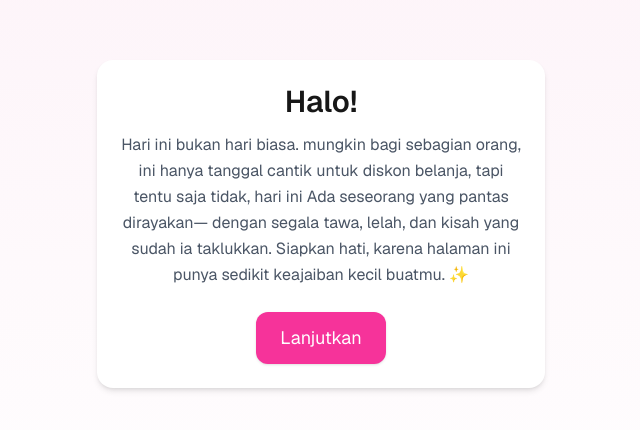
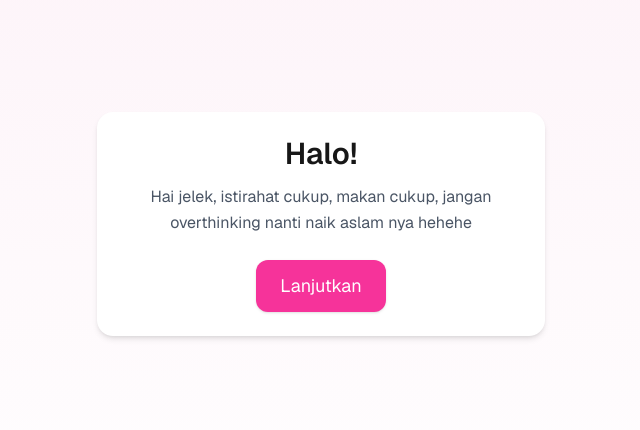
Before and after one commit to nonaana111192-max/Birthday, a Next.js app: page / in a window 1280 px wide. Shown: the part 176-606 px from the top of the page, without its empty margins (319-959 px from the left). Built offline with nearby package versions, Linux system fonts and the light colour scheme.

Commit message:
Update StageOne.js

```diff
--- a/app/components/StageOne.js
+++ b/app/components/StageOne.js
@@ -11,11 +11,9 @@ export default function StageOne({ next }) {
     >
       <h1 className="text-3xl font-semibold mb-3">Halo!</h1>
       <p className="text-gray-600 leading-relaxed">
-        Hari ini bukan hari biasa. mungkin bagi sebagian orang, ini hanya tanggal cantik untuk diskon belanja,
-        tapi tentu saja tidak, hari ini Ada seseorang yang pantas dirayakan—
-        dengan segala tawa, lelah, dan kisah yang sudah ia taklukkan.
-        Siapkan hati, karena halaman ini punya sedikit keajaiban kecil
-        buatmu. ✨
+        Hai jelek, istirahat cukup, makan cukup, jangan
+        overthinking nanti naik aslam nya
+          hehehe
       </p>
 
       <button
```
